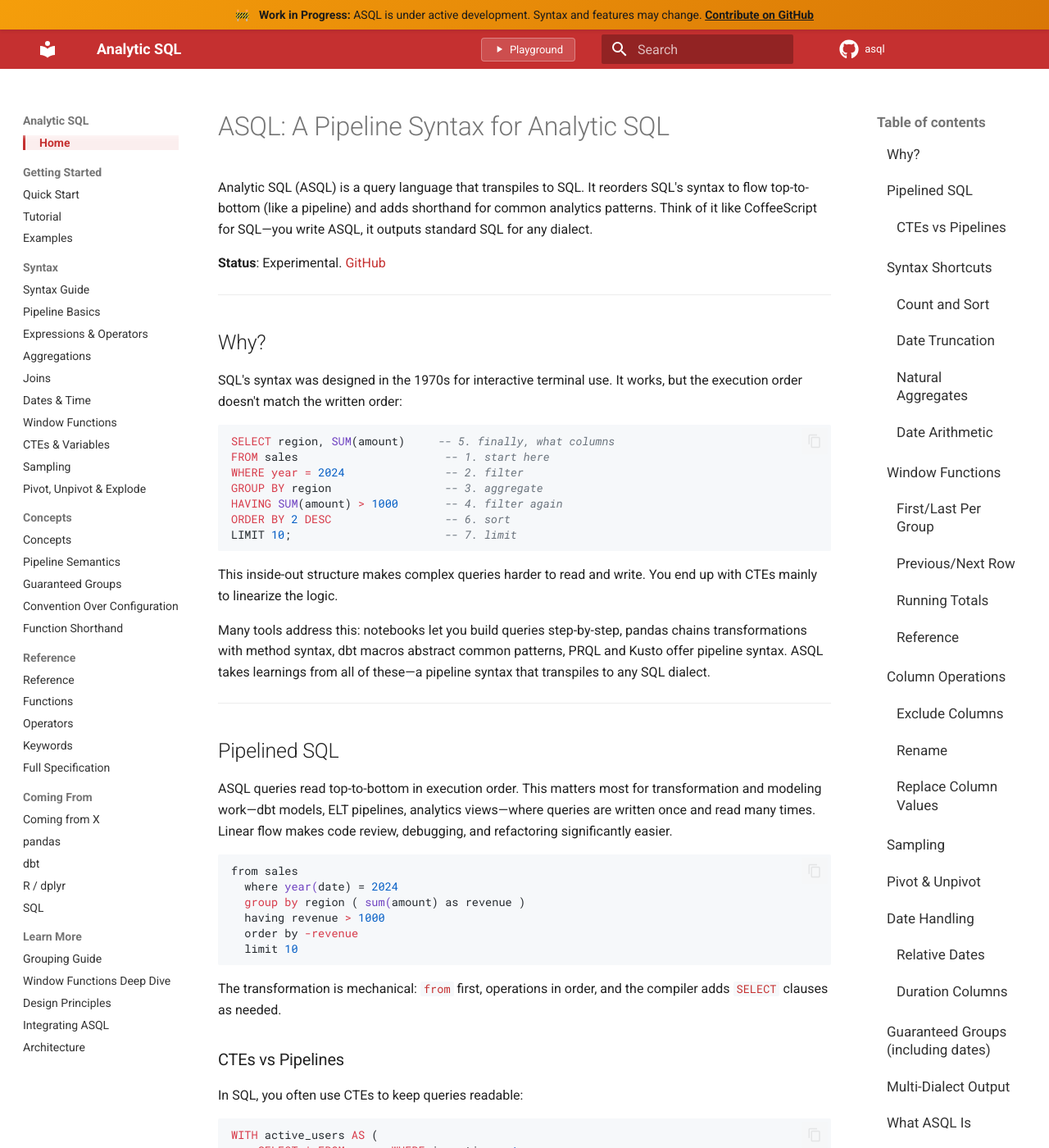
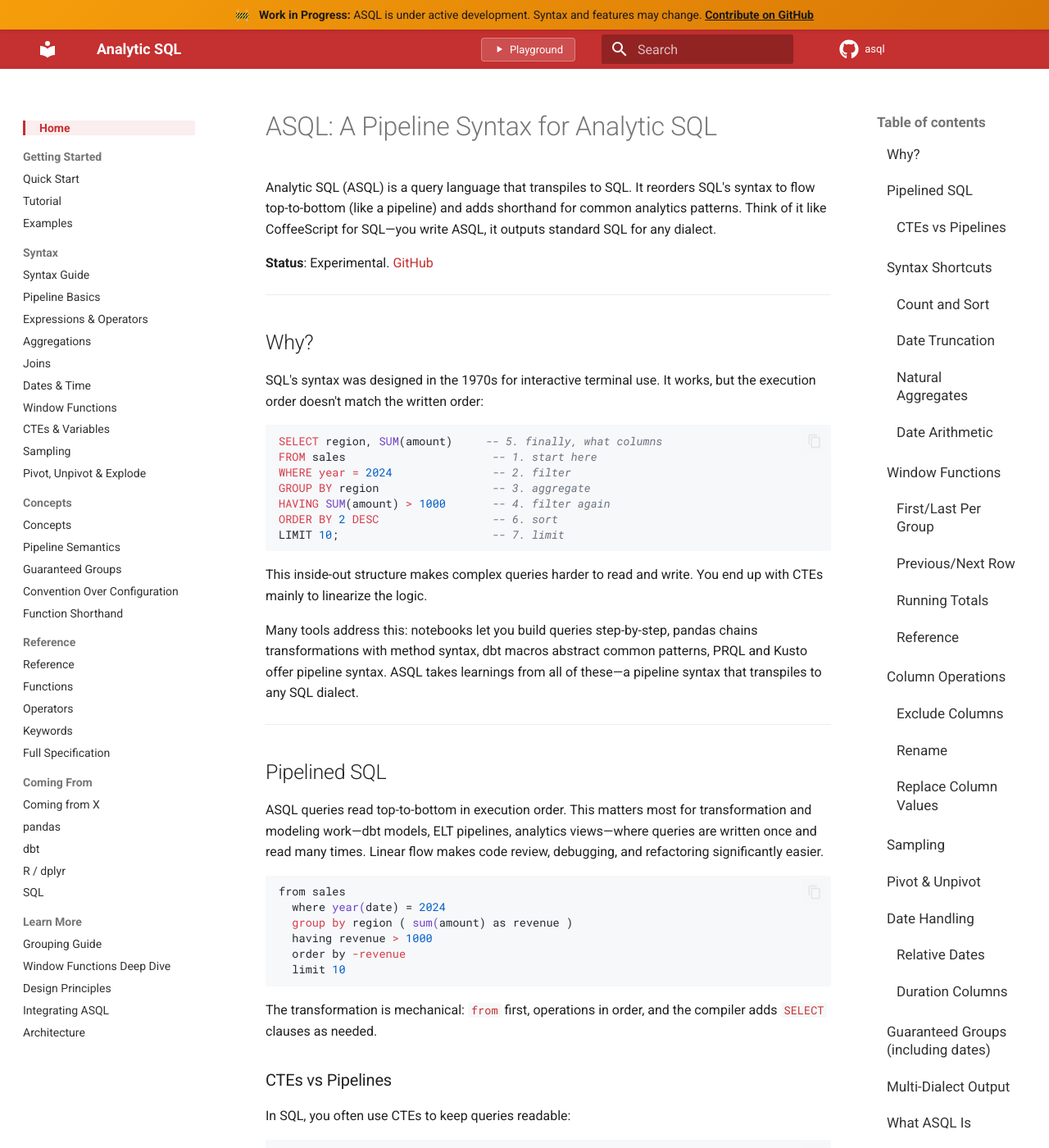
Before and after one commit to davefowler/asql, an MkDocs documentation site: the page built from docs/index.md, in a window 1280 px wide and 1400 px high. Shown: the whole window at 82% size. Built offline with MkDocs 1.6.1 and Material for MkDocs 9.7.7, drawn with Linux system fonts in a browser that asks for light colours; nearby versions of some CDN libraries; comment, search, counter and statistics services are not loaded.

Commit message:
try as it might we have trouble with mkdocs and nav

```diff
--- a/docs/static/docs.css
+++ b/docs/static/docs.css
@@ -126,7 +126,72 @@
     padding-left: calc(1rem - 3px);
 }
 
-/* Sidebar padding - give content more room */
+/* =============================================
+   FORCE SIDEBAR TO ALWAYS SHOW (tablet and up)
+   ============================================= */
+
+@media screen and (min-width: 768px) {
+    /* Hide hamburger menu */
+    .md-header__button[for="__drawer"] {
+        display: none !important;
+    }
+
+    /* Force primary sidebar to always show */
+    .md-sidebar--primary {
+        display: block !important;
+        position: sticky !important;
+        top: 0;
+        left: 0 !important;
+        width: 15rem !important;
+        height: auto !important;
+        max-height: 100vh;
+        overflow-y: auto;
+        transform: none !important;
+        opacity: 1 !important;
+        visibility: visible !important;
+        z-index: 1;
+    }
+
+    /* Override drawer transform/animation */
+    .md-sidebar--primary[data-md-state="lock"] {
+        transform: none !important;
+    }
+
+    /* Force nav to show as normal (not drawer) */
+    .md-nav--primary {
+        position: static !important;
+        width: auto !important;
+        height: auto !important;
+        max-height: none !important;
+        background: transparent !important;
+        box-shadow: none !important;
+        transform: none !important;
+        transition: none !important;
+    }
+
+    /* Hide drawer overlay */
+    .md-overlay {
+        display: none !important;
+    }
+
+    /* Hide back/close buttons used in drawer mode */
+    .md-nav__title[for="__drawer"],
+    .md-nav__icon {
+        display: none !important;
+    }
+
+    /* Adjust main content to account for sidebar */
+    .md-main__inner {
+        display: flex;
+    }
+
+    .md-content {
+        flex: 1;
+        min-width: 0;
+    }
+}
+
+/* Sidebar and content styling */
 .md-sidebar {
     padding-left: 0.6rem;
     padding-right: 0.6rem;
@@ -137,16 +202,16 @@
     padding-right: 0.8rem;
 }
 
-/* Increase content max-width for more space */
-.md-content {
-    --md-content-max-width: 75rem;
+/* Content max-width */
+.md-content__inner {
+    max-width: 52rem;
 }
 
-.md-content__inner {
-    max-width: 100%;
-}
+/* =============================================
+   NAVIGATION STYLING
+   ============================================= */
 
-/* Ensure active navigation items are clearly highlighted */
+/* Active nav items */
 .md-nav__link--active {
     color: var(--asql-red) !important;
     font-weight: 600;
@@ -157,12 +222,12 @@
     font-weight: 600;
 }
 
-/* Ensure parent sections of active items are visible and expanded */
+/* Expanded sections show their children */
 .md-nav__item--active .md-nav {
     display: block;
 }
 
-/* Make sure top-level sections are always visible */
+/* All nav items visible */
 .md-nav--primary .md-nav__item {
     display: block;
 }
```
Also changed, not shown: 1 other file.
